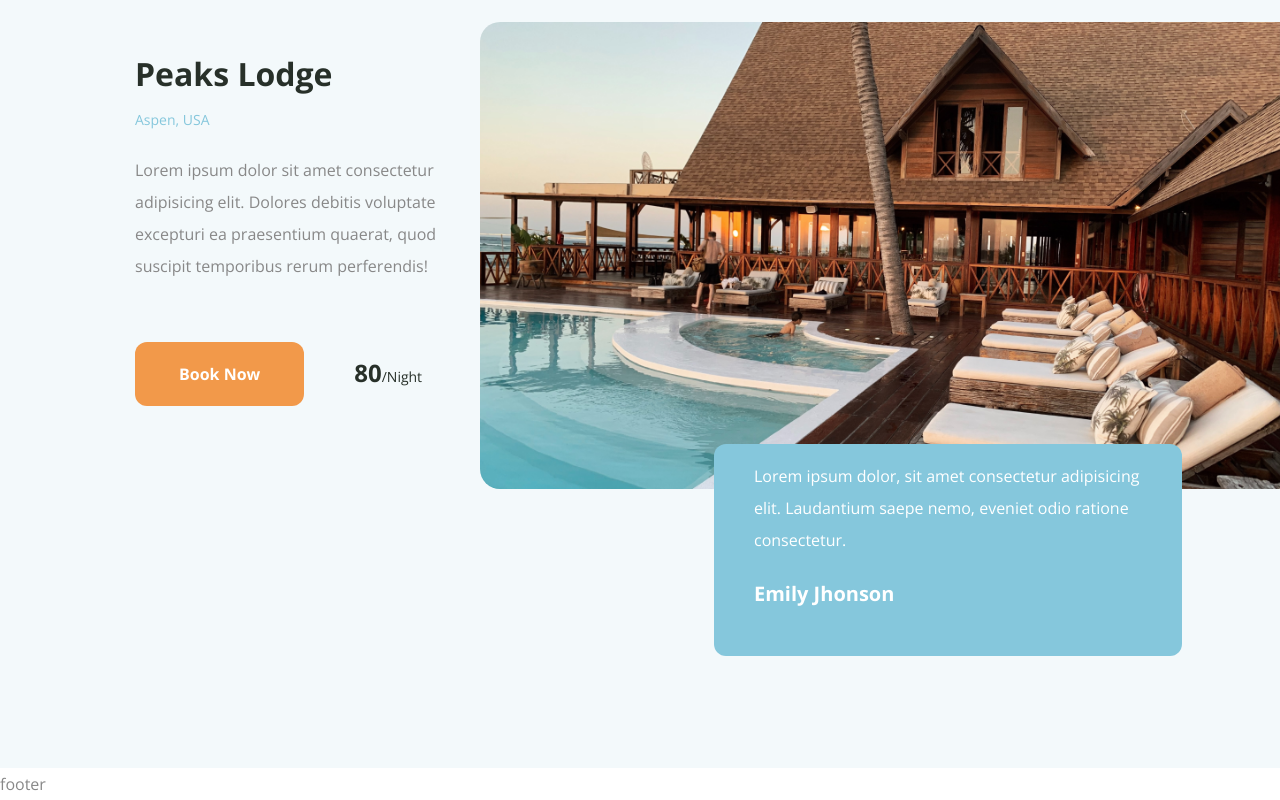
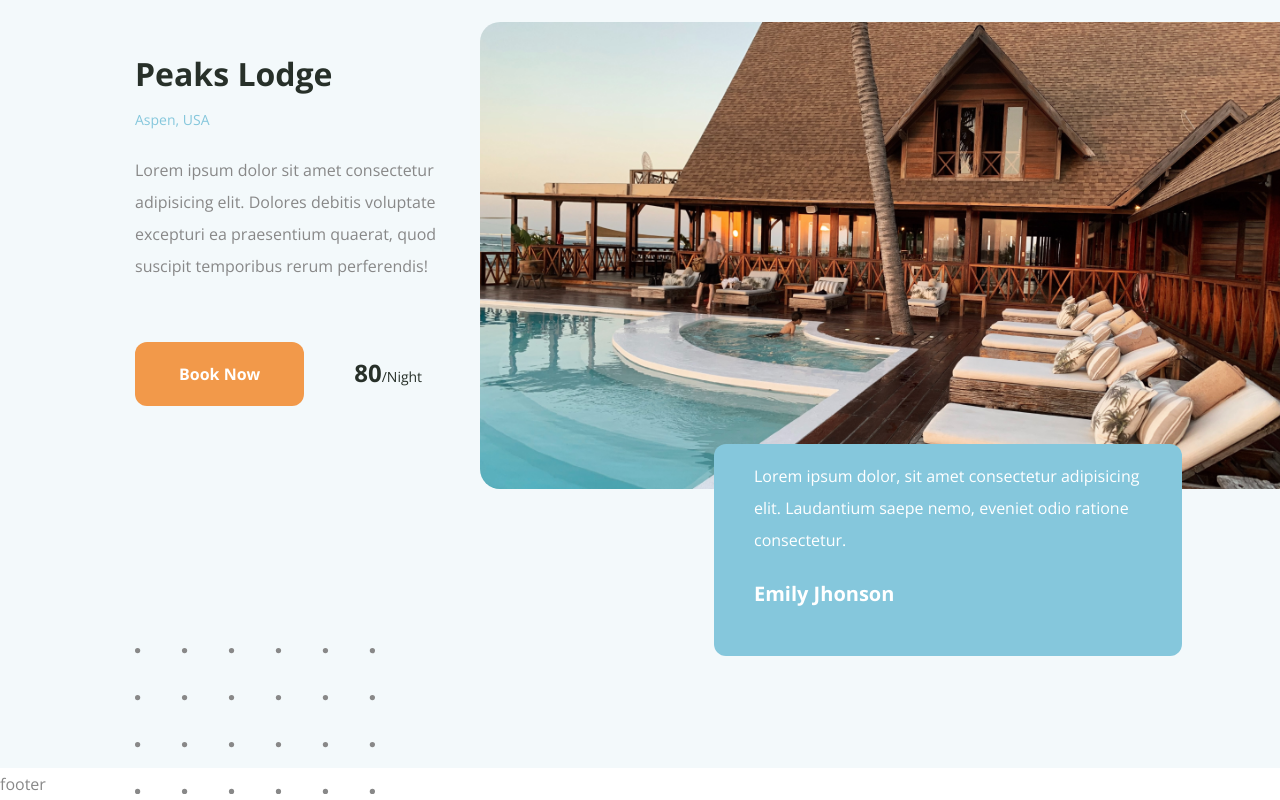
Before and after one commit to ibqn/next-hotels, a Next.js app: page / in a window 1280 px wide. Shown: the part 2279-3079 px from the top of the page. Built offline with nearby package versions, Linux system fonts and the light colour scheme.

Commit message:
add pattern to recommendations

```diff
--- a/src/components/recommendations.tsx
+++ b/src/components/recommendations.tsx
@@ -143,6 +143,14 @@ export const Recommendations = (props: Props) => {
           )}
         </Swiper>
       </motion.div>
+
+      <Image
+        src={'/recommendation/pattern.svg'}
+        alt="Pattern"
+        width={240}
+        height={240}
+        className="absolute -bottom-[120px] left-[135px] hidden xl:flex"
+      />
     </motion.section>
   )
 }
```
